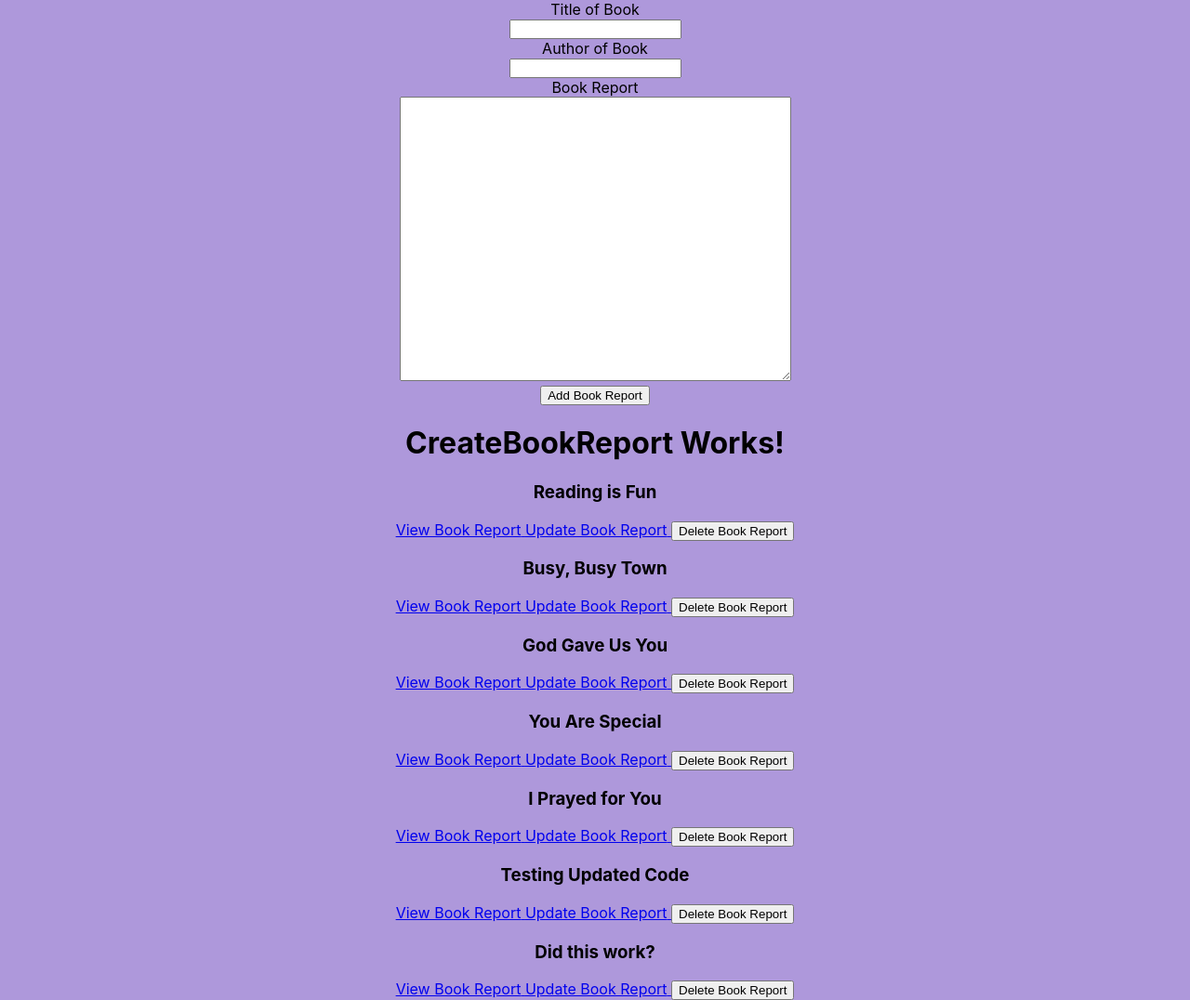
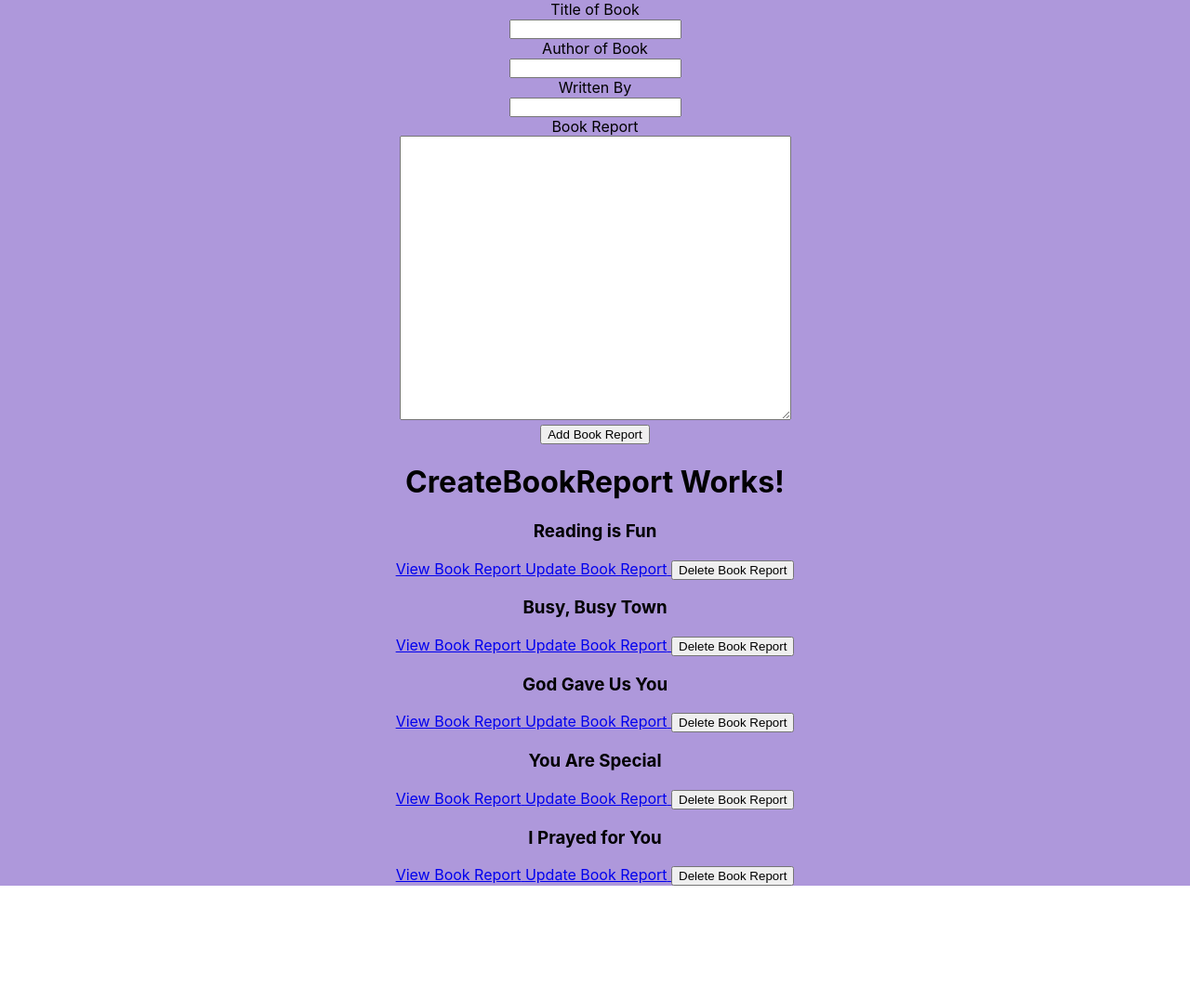
Before and after one commit to bethel-school-of-technology/team-digidames-frontend, a React (Create React App) app in the folder summareasy-react-app/: page / in a window 1280 px wide. Shown: the whole page at 93% size. After the commit the page ends 953 px from the top, so only its background shows below. Built offline with nearby package versions, Linux system fonts and the light colour scheme; data requests are answered from the project's data file.

Commit message:
updated added Written By field

```diff
--- a/summareasy-react-app/book-reports.json
+++ b/summareasy-react-app/book-reports.json
@@ -28,27 +28,15 @@
       "title": "You Are Special",
       "author": "Max Lucado",
       "writtenBy": "Lisa",
-      "cover": "",
       "report": "Lorem ipsum dolor sit amet, consectetur adipiscing elit. Nullam vitae justo iaculis, efficitur nibh non, dictum neque. In euismod, ex ac convallis lobortis, nulla ante lacinia leo, eget rutrum nisl leo non enim. Ut ex diam, gravida quis sem et, elementum molestie mauris. Aenean feugiat porttitor dui a volutpat. Duis iaculis hendrerit enim, nec malesuada felis tincidunt eget. Nullam nec accumsan metus. Donec accumsan, est sit amet interdum pretium, mi mi eleifend risus, non pretium lectus mauris nec ante. Aliquam in diam id ante ultricies dictum. Praesent placerat, sem vitae interdum laoreet, erat dolor congue dolor, ac efficitur leo metus auctor orci. Aenean ullamcorper, lacus eu interdum cursus, tellus felis rhoncus nisl, eu gravida urna magna nec enim. Donec arcu orci, semper nec ante ac, tempus aliquet elit. Aenean sed massa nec eros varius pellentesque non non tellus. Interdum et malesuada fames ac ante ipsum primis in faucibus. Sed ac fermentum nulla. Morbi ipsum libero, lobortis et malesuada id, scelerisque vitae elit. Maecenas laoreet leo eu leo mattis, quis semper tellus egestas. Sed pellentesque, nibh ut vestibulum tempus, turpis nisi sagittis nisl, ullamcorper bibendum mi lectus at turpis.",
       "id": 4
     },
     {
       "title": "I Prayed for You",
       "author": "Jean Fischer",
+      "writtenBy": "Lisa",
       "report": "Testing to see if the functionality works.",
       "id": 5
-    },
-    {
-      "title": "Testing Updated Code",
-      "author": "Testing Updated Code",
-      "report": "Testing updated Code",
-      "id": 6
-    },
-    {
-      "title": "Did this work?",
-      "author": "I don't know",
-      "report": "hello world",
-      "id": 7
     }
   ]
 }
--- a/summareasy-react-app/src/App.js
+++ b/summareasy-react-app/src/App.js
@@ -12,6 +12,7 @@ function App() {
   const [newBookReport, setNewBookReport] = useState({
     title: "",
     author: "",
+    writtenBy:"",
     report: ""
   });
 
@@ -27,49 +28,6 @@ function App() {
       setAllBookReports(res.data)
     });
   };
-
-  //Will Remove once I know the it works with out
-  // const handleTitleChange = (e) => {
-  //   const { value } = e.target;
-  //   setNewBookReport({ ...newBookReport, title: value });
-  // };
-
-  // const handleAuthorChange = (e) => {
-  //   const { value } = e.target;
-  //   setNewBookReport({ ...newBookReport, author: value })
-  // };
-
-  // const handleReportChange = (e) => {
-  //   const { value } = e.target;
-  //   setNewBookReport({ ...newBookReport, report: value })
-  // };
-
-  // const handleSubmit = (e) => {
-  //   e.preventDefault();
-
-  //   API.createBookReport(newBookReport).then(res => {
-  //     console.log(res);
-  //   });
-  // }
-
-
-
-  // const updateBookReport = (id) => {
-
-  //   API.updateBookReport(id, newBookReport).then(res => {
-  //     console.log(res);
-  //     setRefresh({ ...refresh, count: refresh.count + 1 });
-  //     navigate("/") //this navigates (useNavigat) to homepage ("/") after updating Book Report
-  //   });
-  // }
-
-  // const handleDelete = (id) => {
-  //   API.deleteBookReport(id).then(res => {
-  //     console.log(res);
-  //     setRefresh({ ...refresh, count: refresh.count + 1 });
-  //     navigate("/") //this navigates (useNavigat) to homepage ("/") after deleting Book Report
-  //   });
-  // };
 
   useEffect(() => {
     getAllBookReports();
@@ -94,6 +52,11 @@ function App() {
     handleAuthorChange: (e) => {
       const { value } = e.target;
       setNewBookReport({ ...newBookReport, author: value });
+    },
+
+    handleWrittenByChange: (e) => {
+      const { value } = e.target;
+      setNewBookReport({ ...newBookReport, writtenBy: value });
     },
 
     handleReportChange: (e) => {
--- a/summareasy-react-app/src/Components/CreateBookReport/index.js
+++ b/summareasy-react-app/src/Components/CreateBookReport/index.js
@@ -19,6 +19,11 @@ const CreateBookReport = () => {
                 <label htmlFor="author">Author of Book</label>
                 <br />
                 <input name="author" onChange={context.handleAuthorChange}></input>
+                <br />
+
+                <label htmlFor="writtenBy">Written By</label>
+                <br />
+                <input name="writtenBy" onChange={context.handleWrittenByChange}></input>
                 <br />
 
                 <label htmlFor="report">Book Report</label>
--- a/summareasy-react-app/src/Components/UpdateBookReport/index.js
+++ b/summareasy-react-app/src/Components/UpdateBookReport/index.js
@@ -22,6 +22,11 @@ const UpdateBookReport = () => {
                 <label htmlFor="author">Update Author</label>
                 <br />
                 <input name="author" onChange={context.handleAuthorChange}></input>
+                <br />
+
+                <label htmlFor="writtenBy">Update Written By</label>
+                <br />
+                <input name="writtenBy" onChange={context.handleWrittenByChange}></input>
                 <br />
 
                 <label htmlFor="report">Update Book Report</label>
```
